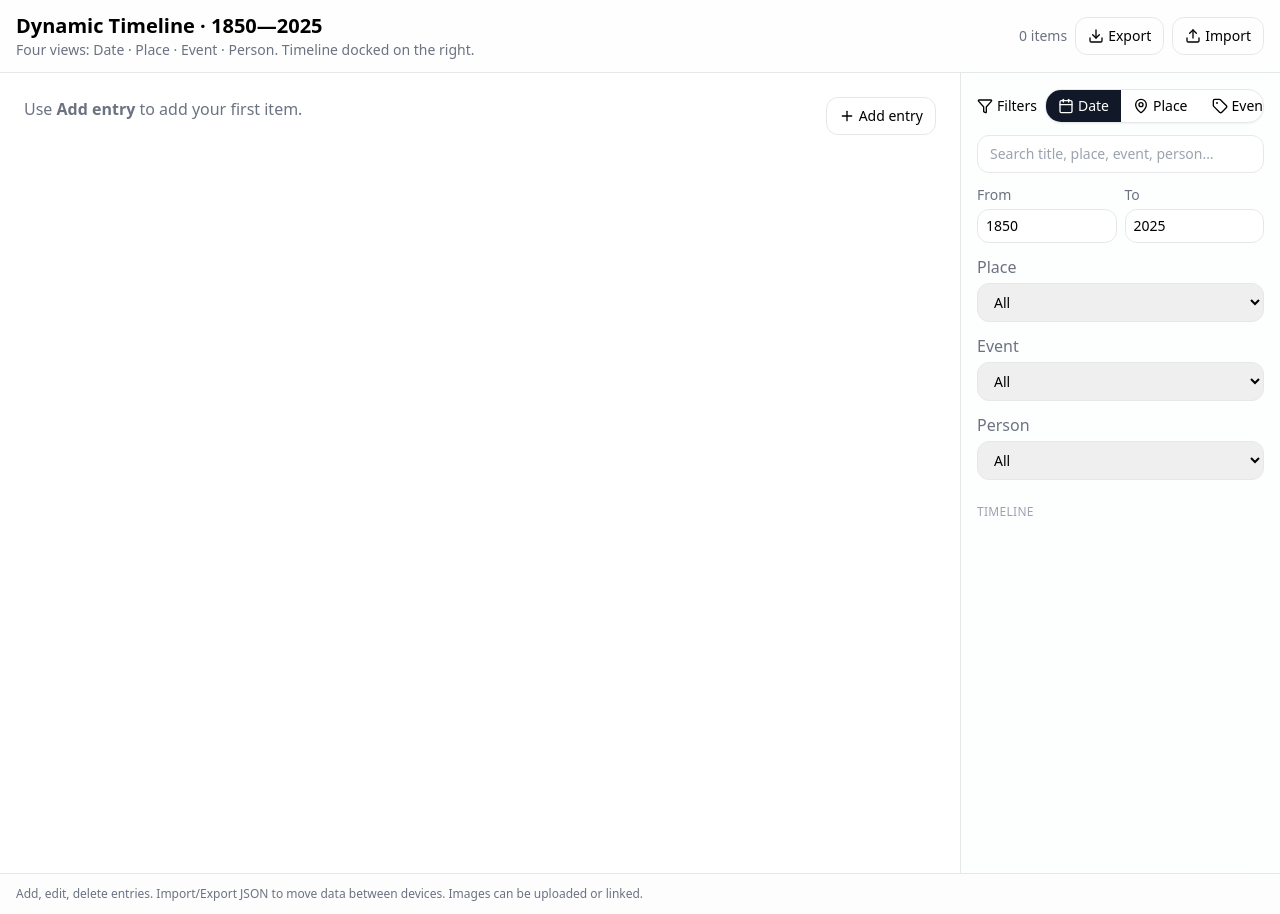
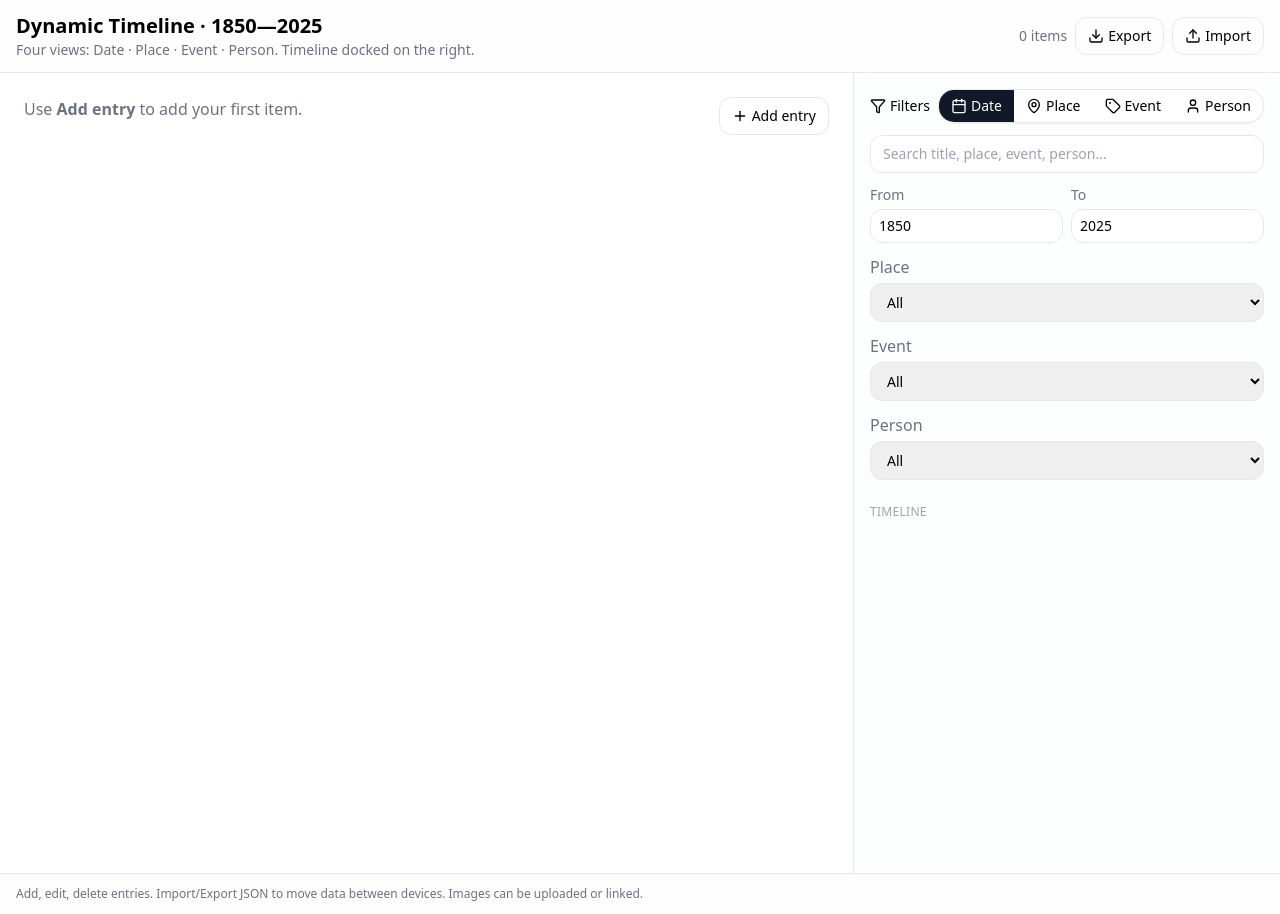
Before and after one commit to AnthonyWallis/Timeline-Argentine-history, a React (Vite) app: page / in a window 1280 px wide. Built offline with nearby package versions, Linux system fonts and the light colour scheme.

Commit message:
Add Export/Import JSON + edit/delete + uploads

```diff
--- a/src/App.jsx
+++ b/src/App.jsx
@@ -871,7 +871,7 @@ export default function TimelineApp() {
   return (
     <div className="min-h-screen bg-gray-50">
       <header className="sticky top-0 z-10 bg-white/80 backdrop-blur border-b">
-        <div className="max-w-7xl mx-auto px-4 py-3 flex items-center justify-between gap-3">
+        <div className="w-full mx-auto px-4 py-3 flex items-center justify-between gap-3">
           <div className="min-w-0">
             <h1 className="text-xl font-bold">Dynamic Timeline · 1850—{CURRENT_YEAR}</h1>
             <p className="text-sm text-gray-500 truncate">
@@ -910,8 +910,8 @@ export default function TimelineApp() {
         </div>
       </header>
 
-      <main className="max-w-7xl mx-auto grid grid-cols-1 md:grid-cols-12 gap-0">
-        <section className="md:col-span-8 lg:col-span-9 bg-white">
+      <main className="w-full mx-auto grid grid-cols-1 md:grid-cols-[2fr_1fr] gap-0">
+        <section className="bg-white">
           <Detail
             item={selected}
             onPrev={handlePrev}
@@ -924,7 +924,7 @@ export default function TimelineApp() {
           />
         </section>
 
-        <section className="md:col-span-4 lg:col-span-3">
+        <section>
           <RightRail
             items={timelineList}
             view={view}
@@ -951,7 +951,7 @@ export default function TimelineApp() {
       </main>
 
       <footer className="border-t bg-white/60 backdrop-blur">
-        <div className="max-w-7xl mx-auto px-4 py-3 text-xs text-gray-500 flex flex-wrap items-center gap-3">
+        <div className="w-full mx-auto px-4 py-3 text-xs text-gray-500 flex flex-wrap items-center gap-3">
           <span>Add, edit, delete entries. Import/Export JSON to move data between devices. Images can be uploaded or linked.</span>
         </div>
       </footer>
```
